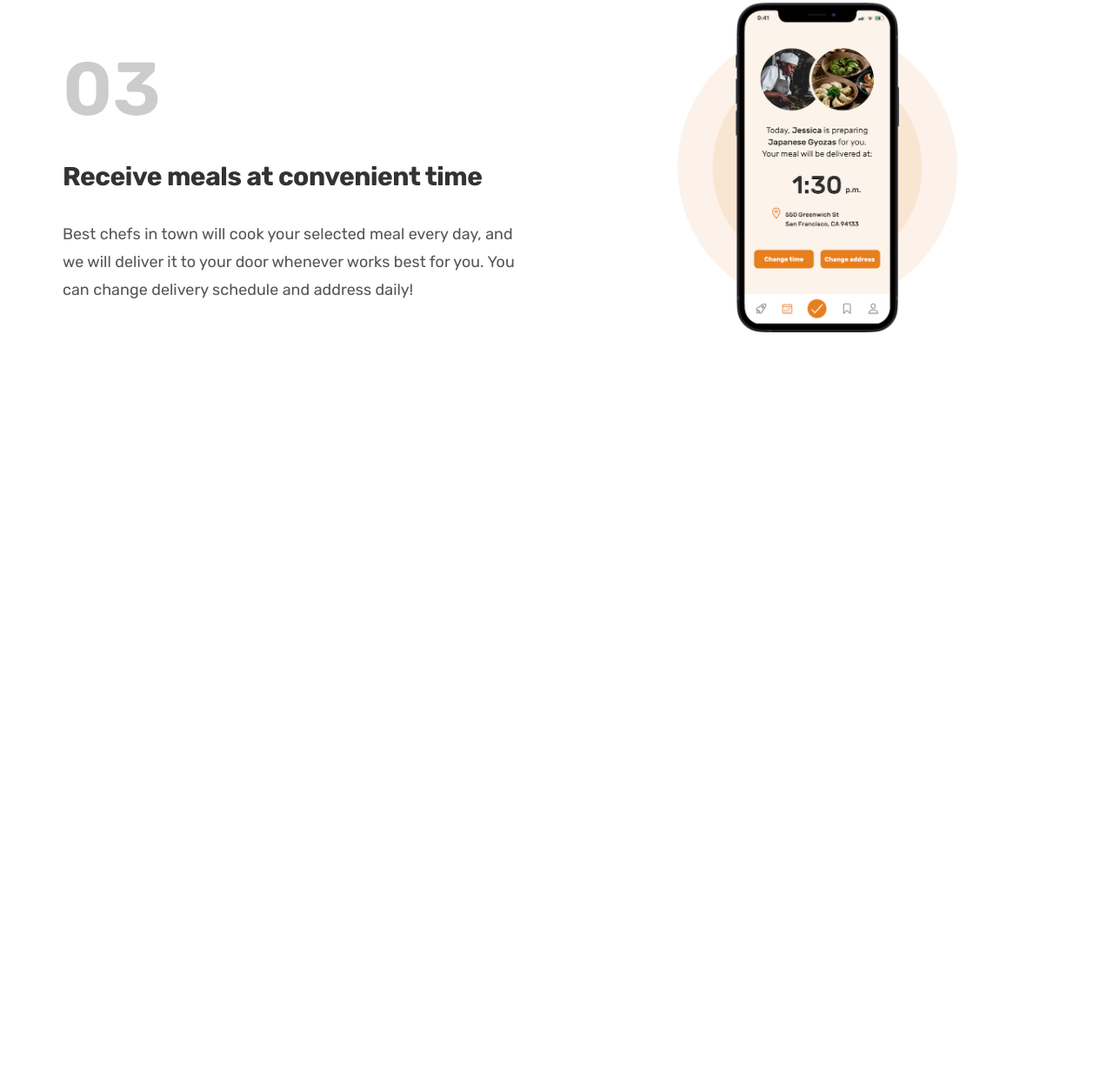
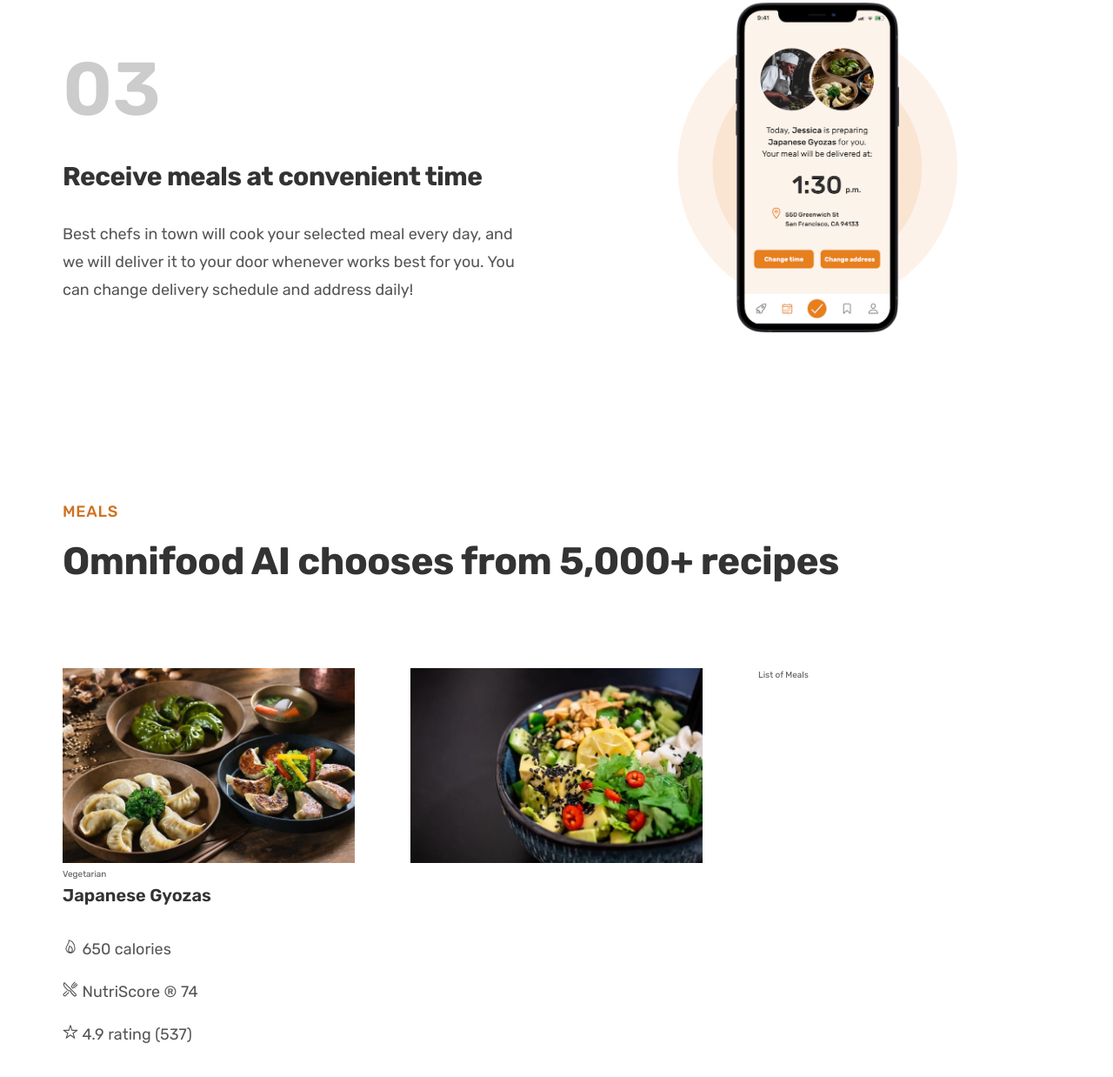
Before and after one commit to Anubhav-bot/07-Omnifood, a plain HTML site: page index.html in a window 1280 px wide. Shown: the part 2296-3534 px from the top of the page at 87% size. Before the commit the page ends 2774 px from the top, so only its background shows below. Drawn offline with nearby package versions, Linux system fonts and the light colour scheme.

Commit message:
meals-section-part-1-complete

```diff
--- a/css/style.css
+++ b/css/style.css
@@ -205,3 +205,33 @@
 .step-img {
 	width: 35%;
 }
+
+/***************************/
+/* MEALS SECTION */
+/***************************/
+
+.section-meals {
+  padding: 9.6rem 0;
+}
+
+.meal-title {
+  font-size: 2rem;
+  font-weight: 600;
+  color: #333;
+  margin-bottom: 3.2rem;
+}
+
+.meal-attributes {
+  list-style: none;
+  display: flex;
+  flex-direction: column;
+  gap: 2rem;
+}
+
+.meal-attribute {
+  font-size: 1.8rem;
+}
+
+.meal-img {
+  width: 100%;
+}
--- a/index.html
+++ b/index.html
@@ -145,6 +145,47 @@
 	</div>
       </section>
 
+      <section class="section-meals">
+	<div class="container">
+	  <span class="subheading">Meals</span>
+	  <h2 class="heading-secondary">Omnifood AI chooses from 5,000+ recipes</h2>
+	</div>
+
+	<div class="container grid grid--3-cols">
+
+	  <div class="meal">
+	      <img src="./img/meals/meal-1.jpg" class="meal-img" alt="Japanese Gyozas"/>
+	      <span class="tag">Vegetarian</span>
+	      <p class="meal-title">Japanese Gyozas</p>
+	      <ul class="meal-attributes">
+		<li class="meal-attribute">
+		  <ion-icon name="flame-outline"></ion-icon>
+		  <span>650 calories</span>
+		</li>
+		<li class="meal-attribute">
+		  <ion-icon name="restaurant-outline"></ion-icon>
+		  <span>NutriScore &reg; 74</span>
+		</li>
+		<li class="meal-attribute">
+		  <ion-icon name="star-outline"></ion-icon>
+		  <span>4.9 rating (537)</span>
+		</li>
+	      </ul>
+	  </div>
+
+	  <div class="meal">
+	      <img src="./img/meals/meal-2.jpg" class="meal-img"/>
+	  </div>
+
+	  <div class="list">
+	    List of Meals
+	  </div>
+
+	</div>
+      </section>
+
     </main>
+    <script type="module" src="https://unpkg.com/ionicons@7.1.0/dist/ionicons/ionicons.esm.js"></script>
+    <script nomodule src="https://unpkg.com/ionicons@7.1.0/dist/ionicons/ionicons.js"></script>
   </body>
 </html>
```
